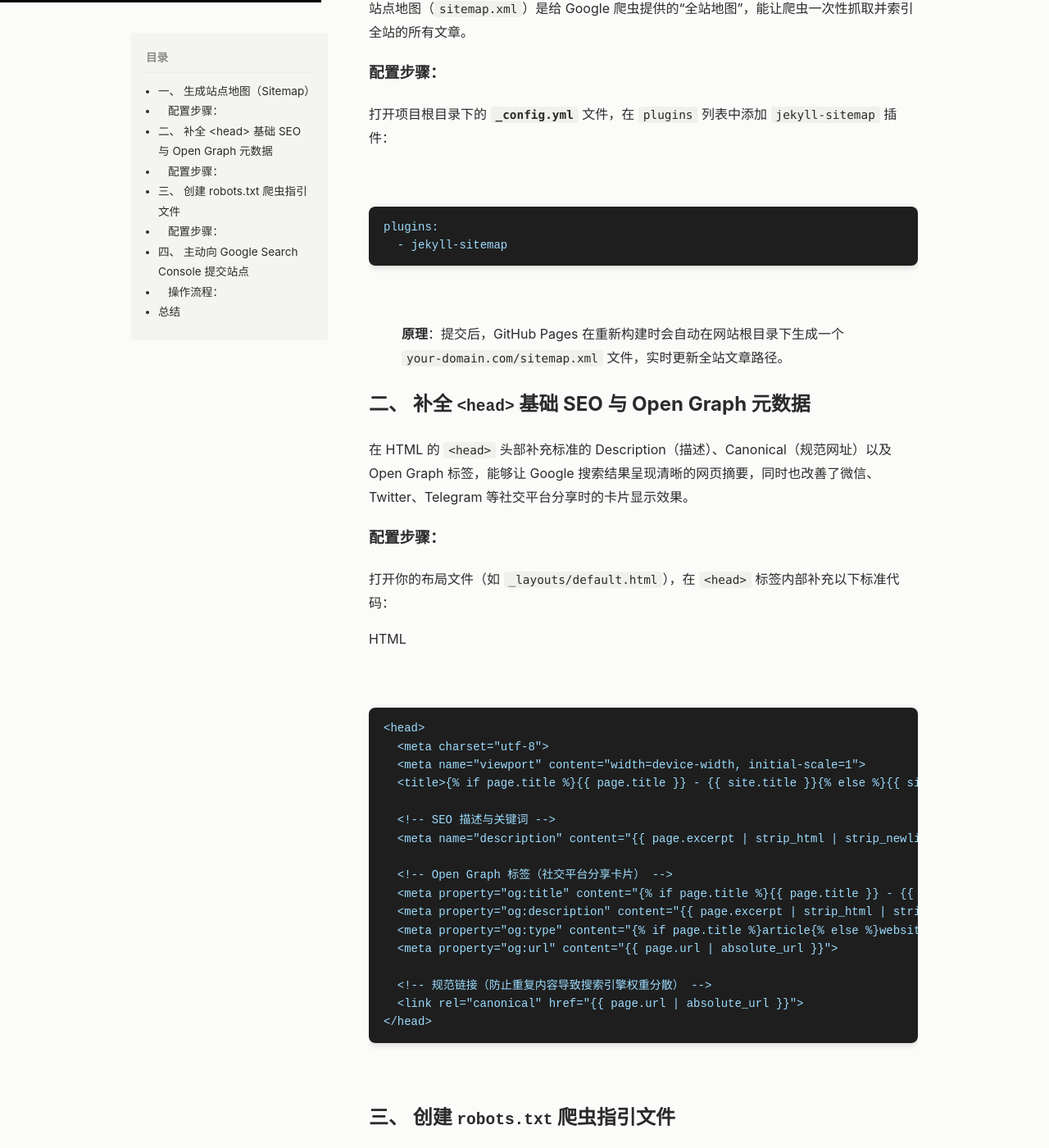
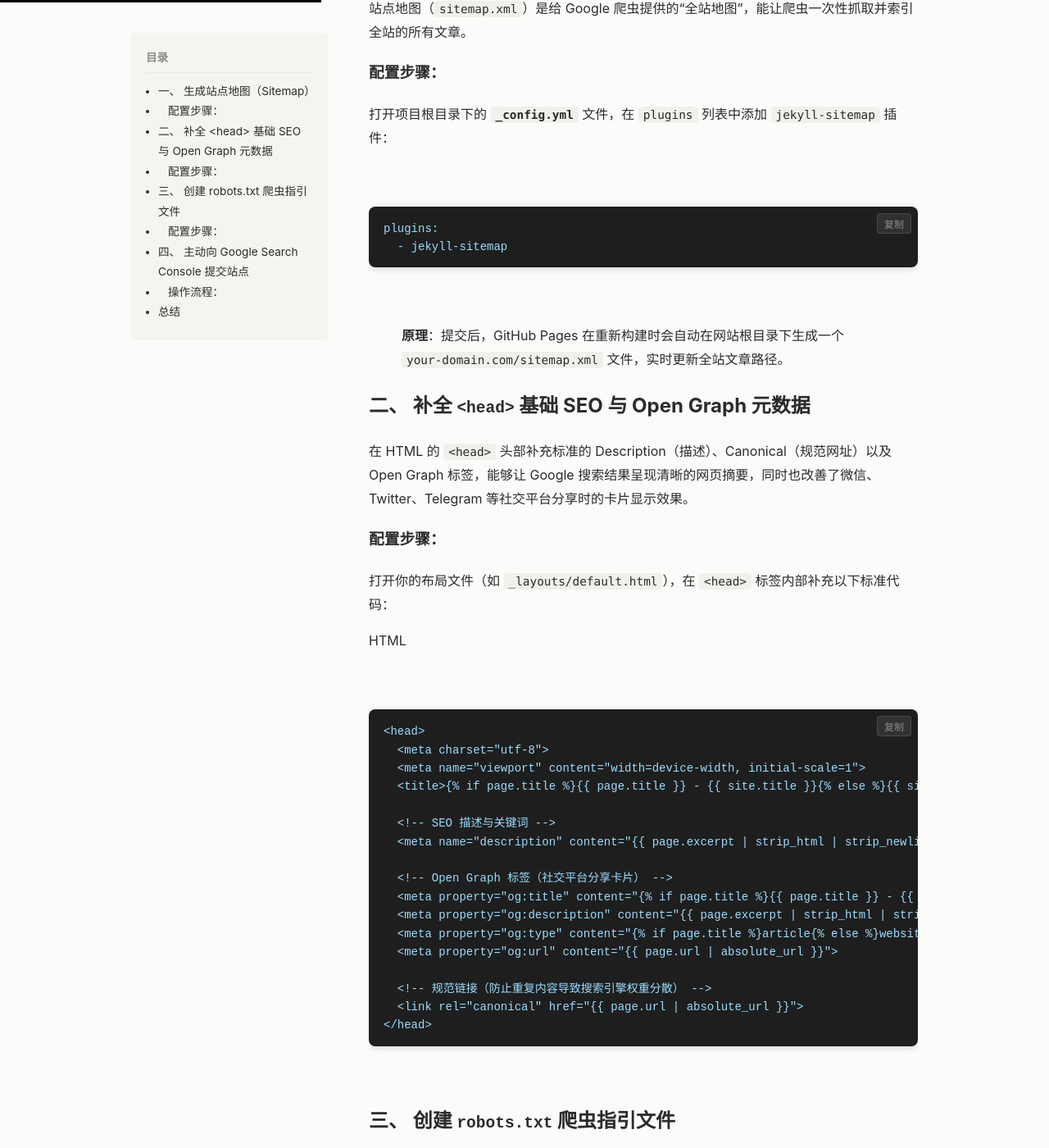
Before and after one commit to Natural-system/self-transcendence, a Jekyll site: the page built from _posts/2026-08-13-Jekyll+GitHub-Pages的Google-SEO优化.md, in a window 1280 px wide and 1400 px high, scrolled down 656 px. Shown: the whole window at 82% size. Built offline with Jekyll 4.4.1, drawn with Linux system fonts in a browser that asks for light colours; comment, search, counter and statistics services are not loaded.

Commit message:
增加代码复制功能

```diff
--- a/_layouts/default.html
+++ b/_layouts/default.html
@@ -52,13 +52,14 @@
     }
 
     /* ========================================== */
-    /* --- 2. 通用深色代码块样式 (源头彻底防撑爆) --- */
+    /* --- 2. 通用深色代码块样式 (源头彻底防撑爆 + 支持复制按钮定位) --- */
     /* ========================================== */
     /* Jekyll 生成的代码块外层容器兼容覆盖 */
     .highlight,
     figure.highlight,
     div.highlighter-rouge,
     .highlighter-rouge div.highlight {
+      position: relative !important;     /* 必须相对定位，用于放置右上角复制按钮 */
       max-width: 100% !important;
       min-width: 0 !important;
       overflow-x: auto !important;
@@ -67,9 +68,10 @@
     }
 
     pre {
+      position: relative !important;     /* 必须相对定位 */
       background-color: #1e1e1e !important; /* 暗黑背景色 */
       color: #9cdcfe !important;           /* 默认浅蓝代码文字 */
-      padding: 14px 18px;
+      padding: 16px 18px 14px 18px;
       border-radius: 8px;
       font-family: var(--font-mono);       /* 使用等宽字体变量 */
       font-size: 14px;
@@ -98,6 +100,42 @@
       font-family: var(--font-mono);
       font-size: 0.9em;
       word-break: break-word;
+    }
+
+    /* 代码块右上角一键复制按钮样式 */
+    .copy-code-button {
+      position: absolute;
+      top: 8px;
+      right: 8px;
+      z-index: 10;
+      background-color: rgba(255, 255, 255, 0.15);
+      color: #d4d4d4;
+      border: 1px solid rgba(255, 255, 255, 0.2);
+      border-radius: 4px;
+      padding: 3px 8px;
+      font-size: 0.75rem;
+      font-family: var(--font-mono);
+      cursor: pointer;
+      opacity: 0.6;
+      transition: opacity 0.2s ease, background-color 0.2s ease, color 0.2s ease;
+      user-select: none;
+    }
+
+    /* 鼠标悬停在代码块上时显示复制按钮 */
+    .highlight:hover .copy-code-button,
+    pre:hover .copy-code-button {
+      opacity: 1;
+    }
+
+    .copy-code-button:hover {
+      background-color: rgba(255, 255, 255, 0.3);
+      color: #ffffff;
+    }
+
+    .copy-code-button.copied {
+      background-color: #28a745 !important;
+      color: #ffffff !important;
+      border-color: #28a745 !important;
     }
 
     /* 限制文章正文防撑爆保底 */
@@ -515,7 +553,7 @@
   <!-- 全局搜索弹窗组件 -->
   <div id="search-modal-overlay" onclick="closeSearchModal(event)">
     <div class="search-modal-content" onclick="event.stopPropagation()">
-      <div style="display:flex; justify-content:space-between; align-items:center; border-bottom: 1px solid var(--border-color); padding-bottom: 10px; margin-bottom: 15px;">
+      <div style="display:flex; justify-scale:space-between; align-items:center; border-bottom: 1px solid var(--border-color); padding-bottom: 10px; margin-bottom: 15px;">
         <h3 style="margin:0; font-size: 1.05rem; color:#333;">搜索结果</h3>
         <span onclick="closeSearchModalDirect()" style="cursor:pointer; font-size: 1.4rem; color:#888; line-height: 1;">&times;</span>
       </div>
@@ -597,6 +635,48 @@
     document.addEventListener('keydown', function(e) {
       if (e.key === 'Escape') closeSearchModalDirect();
     });
+
+    // 3. 代码块一键复制功能注入
+    document.addEventListener('DOMContentLoaded', function() {
+      // 查找页面上的所有代码块容器（兼容各种 Jekyll 高亮标签结构）
+      var codeBlocks = document.querySelectorAll('pre');
+
+      codeBlocks.forEach(function(pre) {
+        // 如果已经存在复制按钮，跳过
+        if (pre.querySelector('.copy-code-button')) return;
+
+        // 创建复制按钮
+        var btn = document.createElement('button');
+        btn.className = 'copy-code-button';
+        btn.type = 'button';
+        btn.innerText = '复制';
+
+        // 绑定点击事件
+        btn.addEventListener('click', function() {
+          var code = pre.querySelector('code');
+          var textToCopy = code ? code.innerText : pre.innerText;
+
+          navigator.clipboard.writeText(textToCopy).then(function() {
+            btn.innerText = '已复制!';
+            btn.classList.add('copied');
+
+            setTimeout(function() {
+              btn.innerText = '复制';
+              btn.classList.remove('copied');
+            }, 2000);
+          }).catch(function(err) {
+            console.error('复制失败: ', err);
+            btn.innerText = '失败';
+            setTimeout(function() {
+              btn.innerText = '复制';
+            }, 2000);
+          });
+        });
+
+        // 将按钮插入到代码块中
+        pre.appendChild(btn);
+      });
+    });
   </script>
 </body>
 </html>
```
